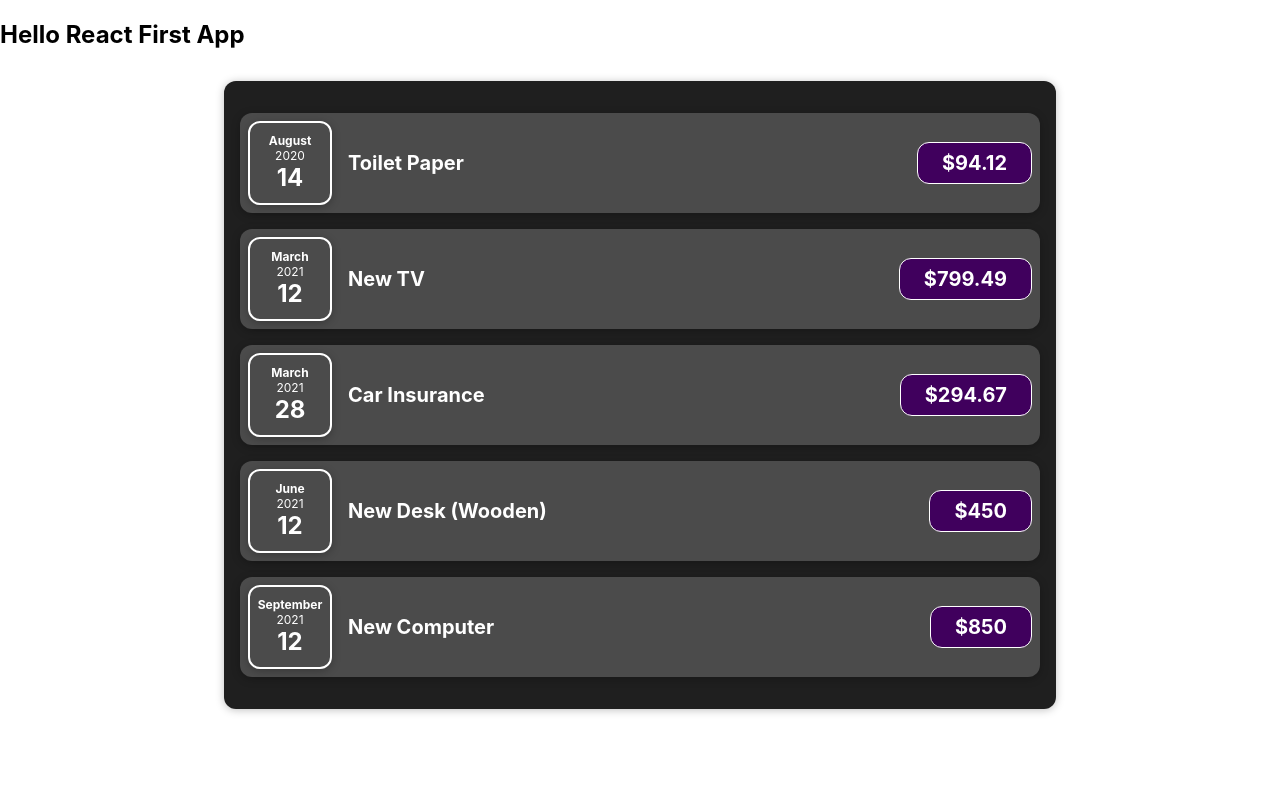
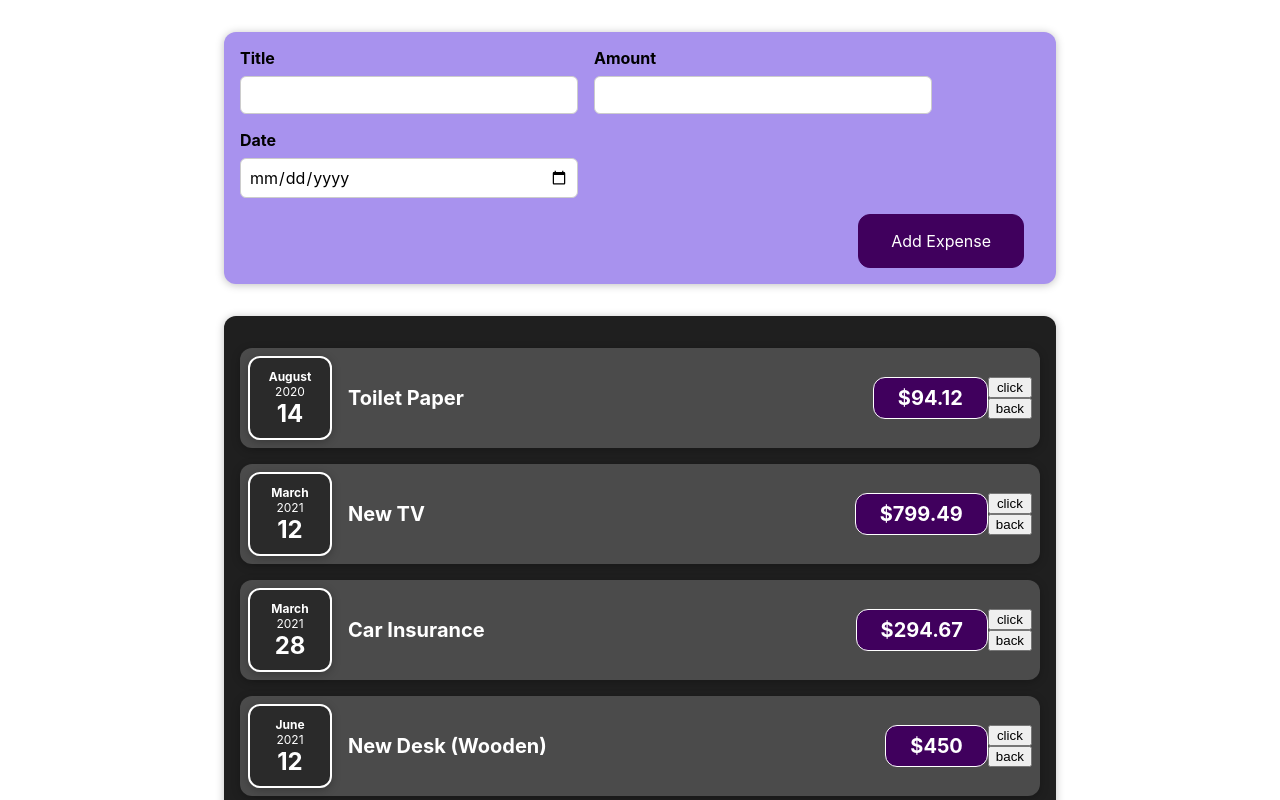
Before and after one commit to enesGune/REACT-COURSE, a React (Create React App) app in the folder react-complate-guide/: page / in a window 1280 px wide. Shown: the top 800 px of the page. Built offline with nearby package versions, Linux system fonts and the light colour scheme.

Commit message:
useState

```diff
--- a/react-complate-guide/src/App.js
+++ b/react-complate-guide/src/App.js
@@ -1,9 +1,9 @@
 import React from 'react';
 import './App.css';
 import Expenses from './components/Expenses/Expenses.js';
-
+import NewExpense from './components/NewExpense/NewExpense';
 // bu bizim ilk custom componentimiz
-function App() {
+const App = () => {
     // aşağıda bir fonksyon tanımladık ve sayfamızın içinmde bir p etiketi açmasını söyledik bu sayede
     // daha sonrada etikete değişken tanımladık
     // ve root içine ekledik bu sayede sayfamızda oluşturduğumz etiket gözükğt
@@ -55,7 +55,7 @@ function App() {
  // );//
     return (
         <div>
-         <h2>Hello React First App</h2>
+         <NewExpense/>
             <Expenses items ={expenses}/>
 
         </div>
--- a/react-complate-guide/src/assets/style/componenst/Card.css
+++ b/react-complate-guide/src/assets/style/componenst/Card.css
@@ -10,5 +10,5 @@
     border: 2px solid #fff;
     width: 80px;
     height: 80px;
-    background-color: #4b4b4b;
+    background-color: #2a2a2a;
 }
--- /dev/null
+++ b/react-complate-guide/src/assets/style/componenst/ExpenseForm.css
@@ -0,0 +1,26 @@
+.new-expense__controls {
+    display: flex;
+    flex-wrap: wrap;
+    gap: 1rem;
+    margin-bottom: 1rem;
+    text-align: left;
+}
+
+.new-expense__control label {
+    font-weight: bold;
+    margin-bottom: 0.5rem;
+    display: block;
+}
+
+.new-expense__control input {
+    font: inherit;
+    padding: 0.5rem;
+    border-radius: 6px;
+    border: 1px solid #ccc;
+    width: 20rem;
+    max-width: 100%;
+}
+
+.new-expense__actions {
+    text-align: right;
+}
--- a/react-complate-guide/src/assets/style/componenst/Expenseltem.css
+++ b/react-complate-guide/src/assets/style/componenst/Expenseltem.css
@@ -7,6 +7,11 @@
     margin: 1rem 0;
     border-radius: 12px;
     background-color: #4b4b4b;
+}
+
+.btn-block {
+    display: flex;
+    flex-direction: column;
 }
 
 .expense-item__description {
--- /dev/null
+++ b/react-complate-guide/src/assets/style/componenst/NewExpense.css
@@ -0,0 +1,38 @@
+.new-expense {
+    background-color: #a892ee;
+    padding: 1rem;
+    margin: 2rem auto;
+    width: 50rem;
+    max-width: 95%;
+    border-radius: 12px;
+    text-align: center;
+    box-shadow: 0 1px 8px rgba(0, 0, 0, 0.25);
+}
+
+.new-expense button {
+    font: inherit;
+    cursor: pointer;
+    padding: 1rem 2rem;
+    border: 1px solid #40005d;
+    background-color: #40005d;
+    color: white;
+    border-radius: 12px;
+    margin-right: 1rem;
+}
+
+.new-expense button:hover,
+.new-expense button:active {
+    background-color: #510674;
+    border-color: #510674;
+}
+
+.new-expense button.alternative {
+    color: #220131;
+    border-color: transparent;
+    background-color: transparent;
+}
+
+.new-expense button.alternative:hover,
+.new-expense button.alternative:active {
+    background-color: #ddb3f8;
+}
--- a/react-complate-guide/src/components/Expenses/ExpenseDate.js
+++ b/react-complate-guide/src/components/Expenses/ExpenseDate.js
@@ -1,6 +1,6 @@
 import Card from "../UI/Card.js"
 import React from 'react';
-function ExpenseDate(props){
+const ExpenseDate = (props) => {
 
     const month = props.date.toLocaleString('en-US',{month:'long'});
     const day = props.date.toLocaleString('en-US',{day:'2-digit'});
@@ -11,6 +11,7 @@ function ExpenseDate(props){
             <div className="expense-date__month">{month}</div>
             <div className="expense-date__year">{year}</div>
             <div className="expense-date__day">{day}</div>
+
         </Card>
     )
 }
--- a/react-complate-guide/src/components/Expenses/Expenseltem.js
+++ b/react-complate-guide/src/components/Expenses/Expenseltem.js
@@ -1,9 +1,9 @@
 import '../../assets/style/componenst/Expenseltem.css';
 import ExpenseDate from './ExpenseDate.js'
-import React from 'react';
+import React, {useState} from 'react';
 // aşağıdaki props ile appjs den gönderdiğimiz datayı kullandık bu sayede vertabanınında aynı yöntemde kullanabiliriz
 
-function ExpenseItem (props){
+const ExpenseItem = (props) => {
     //const expenseDate = new Date(2021,2,28);
     //const expenseTitle = 'car-expense';
     //const expenseAmount = 294.67;
@@ -11,17 +11,35 @@ function ExpenseItem (props){
     //const month =props.date.toLocaleString('en-US',{month:'long'});
     //const day =props.date.toLocaleString('en-US',{day:'2-digit'});
     //const year = props.date.getFullYear();
+    const [title, setTitle] =  useState(props.title);
+
+
+    const clickHandler =()=>{
+        setTitle('updated');
+
+        console.log(title);
+    }
+
+
+    const backHandler = () =>{
+        setTitle(props.title)
+    }
+
     return(
         <div className="expense-item">
            <ExpenseDate date={props.date} />
             <div className="expense-item__description">
                 <h2>
-                    {props.title}
+                    {title}
                 </h2>
                 <div className="expense-item__price">
                     ${props.amount}
 
                 </div>
+            </div>
+            <div className="btn-block" >
+                <button onClick={clickHandler} >click</button>
+                <button onClick={backHandler} >back</button>
             </div>
 
         </div>
--- /dev/null
+++ b/react-complate-guide/src/components/NewExpense/ExpenseForm.js
@@ -0,0 +1,69 @@
+import React  ,{useState}from 'react';
+import '../../assets/style/componenst/ExpenseForm.css'
+
+
+const ExpenseForm = () => {
+    const [enteredTitle, setEnteredTitle] = useState();
+
+    const [enteredAmount, setEnteredAmount] = useState();
+
+    const [enteredDate, setEnteredDate] = useState();
+
+    //const [userInput, setUserInput] = useState({
+      //  enteredTitle:'',
+        //enteredAmount:'', BU BİR ÇOKLU DTATE YÖNTEMİ
+        //enteredDate:''
+
+    //})
+
+    const titleCange = (event) => {
+        setEnteredTitle(event.target.value);
+        //setUserInput({
+          //  ...userInput,
+           // enteredTitle:event.terget.value
+       // })
+    }
+
+    const amountChange = event =>{
+        setEnteredAmount(event.target.value);
+        //setUserInput({
+          //  ...userInput,
+            //enteredAmount:event.terget.value
+        //})
+    };
+
+    const dateChange = event =>{
+       setEnteredDate(event.target.value);
+       //setUserInput({
+        //...userInput,
+        //enteredDate:event.terget.value
+        //})
+    };
+
+    const submitHandler = () => {}
+
+    return (
+        <form onSubmit={submitHandler}>
+            <div className="new-expense__controls">
+                <div className="new-expense__control">
+                    <label>Title</label>
+                    <input type="text" onChange={titleCange} />
+                </div>
+                <div className="new-expense__control">
+                    <label>Amount</label>
+                    <input type="number" min="0.01" step="0.01" onChange={amountChange} />
+                </div>
+                <div className="new-expense__control">
+                    <label>Date</label>
+                    <input type="date"  min="2019-01-01" max="2022-12-31" onChange={dateChange} />
+                </div>
+            </div>
+            <div className="new-expense__actions" >
+                <button>Add Expense</button>
+            </div>
+        </form>
+    )
+}
+
+
+export default ExpenseForm;
--- /dev/null
+++ b/react-complate-guide/src/components/NewExpense/NewExpense.js
@@ -0,0 +1,14 @@
+import React from 'react';
+import '../../assets/style/componenst/NewExpense.css'
+import ExpenseForm from './ExpenseForm';
+
+const NewExpense = () => {
+    return (
+        <div className="new-expense" >
+            <ExpenseForm/>
+        </div>
+    )
+}
+
+
+export default NewExpense;
--- a/react-complate-guide/src/components/UI/Card.js
+++ b/react-complate-guide/src/components/UI/Card.js
@@ -1,7 +1,7 @@
 import '../../assets/style/componenst/Card.css'
 import React from 'react';
 
-function Card(props) {
+const Card = (props) => {
     //const classes = 'card' + props.className;
     return(
         <div className='card'>
```
